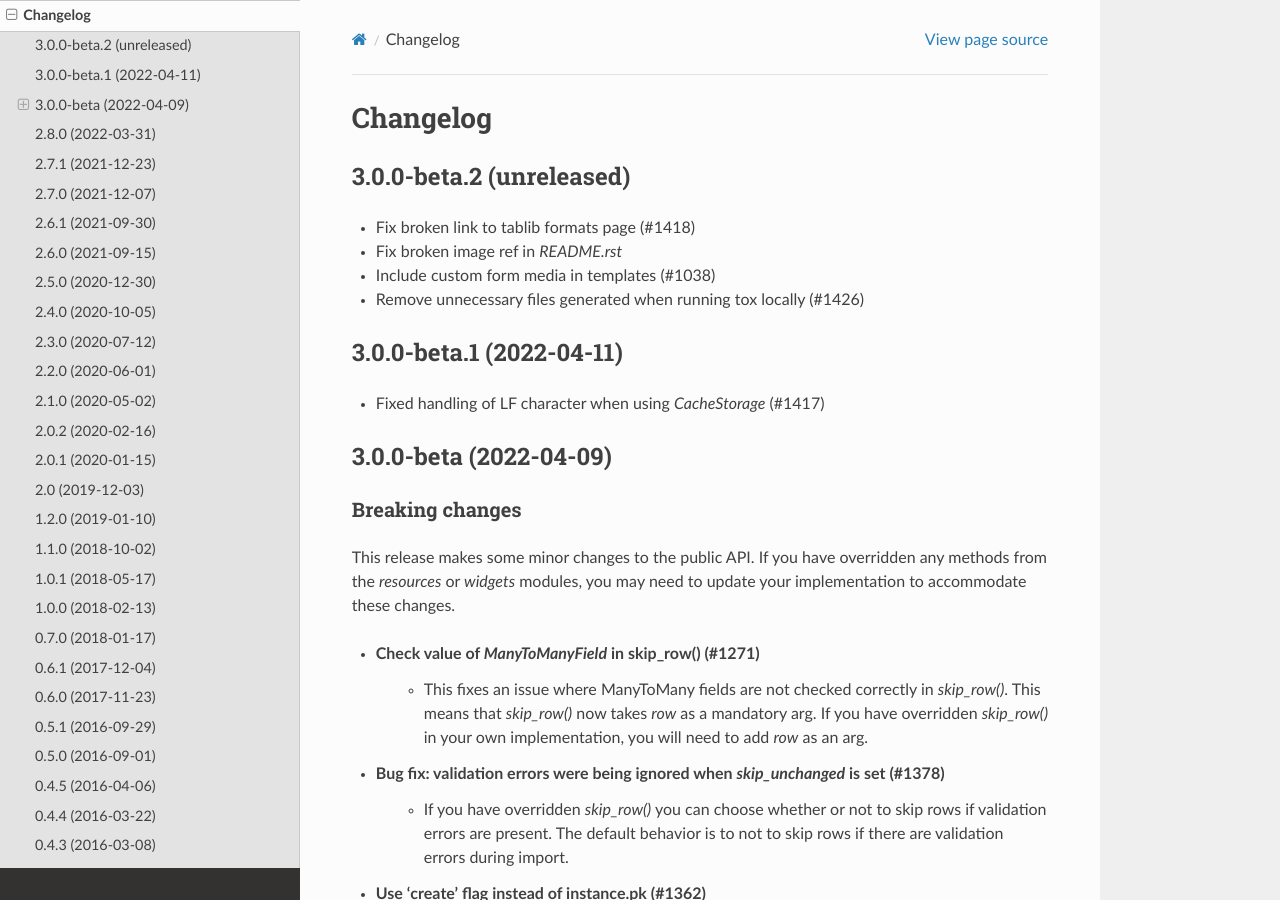
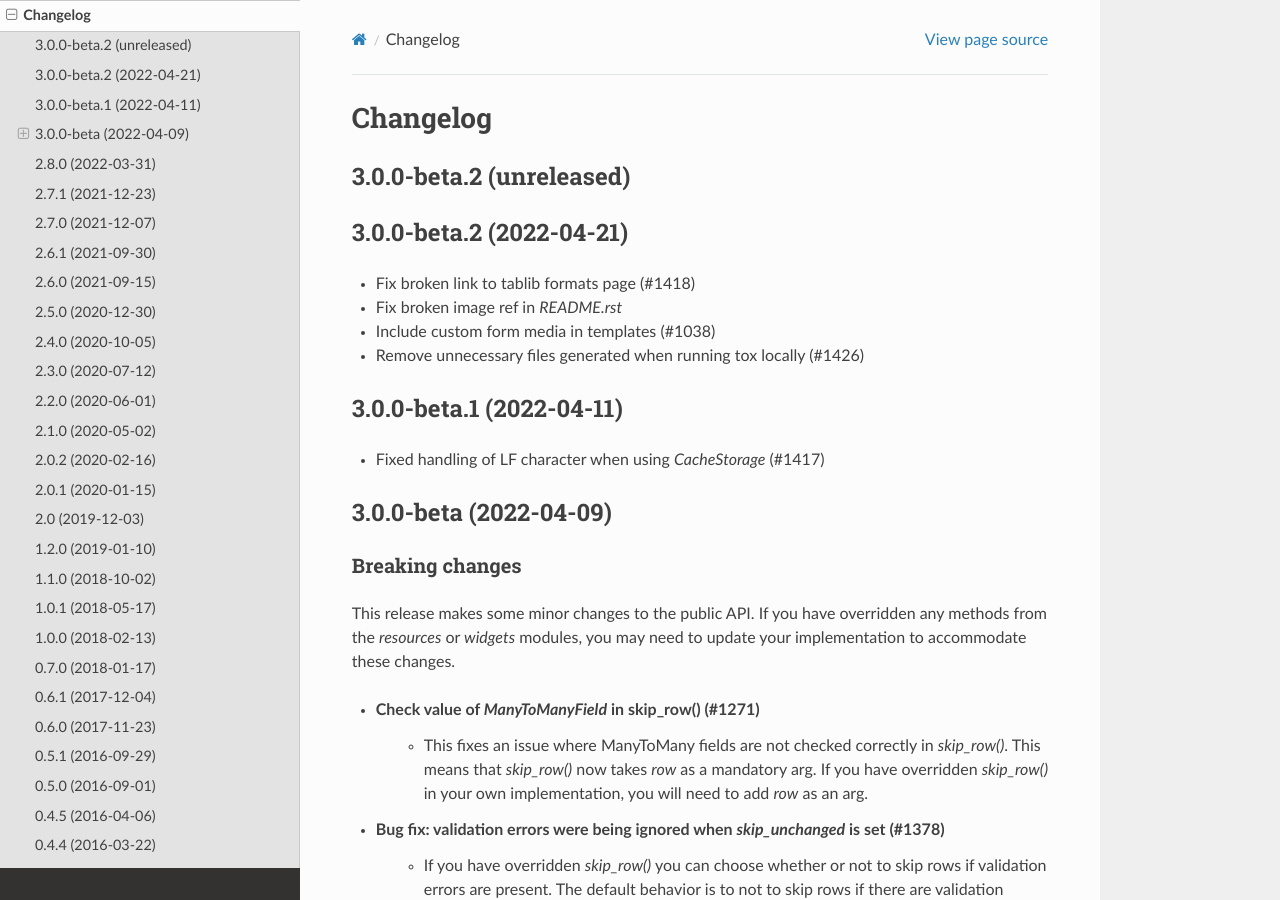
Before and after one commit to django-import-export/django-import-export, a Sphinx documentation site: the page built from docs/changelog.rst, in a window 1280 px wide and 900 px high. Built offline with Sphinx 7.4.7 and the Read the Docs theme 2.0.0, drawn with Linux system fonts in a browser that asks for light colours.

Commit message:
version bump

```diff
--- a/docs/changelog.rst
+++ b/docs/changelog.rst
@@ -2,6 +2,9 @@ Changelog
 =========
 
 3.0.0-beta.2 (unreleased)
+-------------------------
+
+3.0.0-beta.2 (2022-04-21)
 -------------------------
 
 - Fix broken link to tablib formats page (#1418)
```
